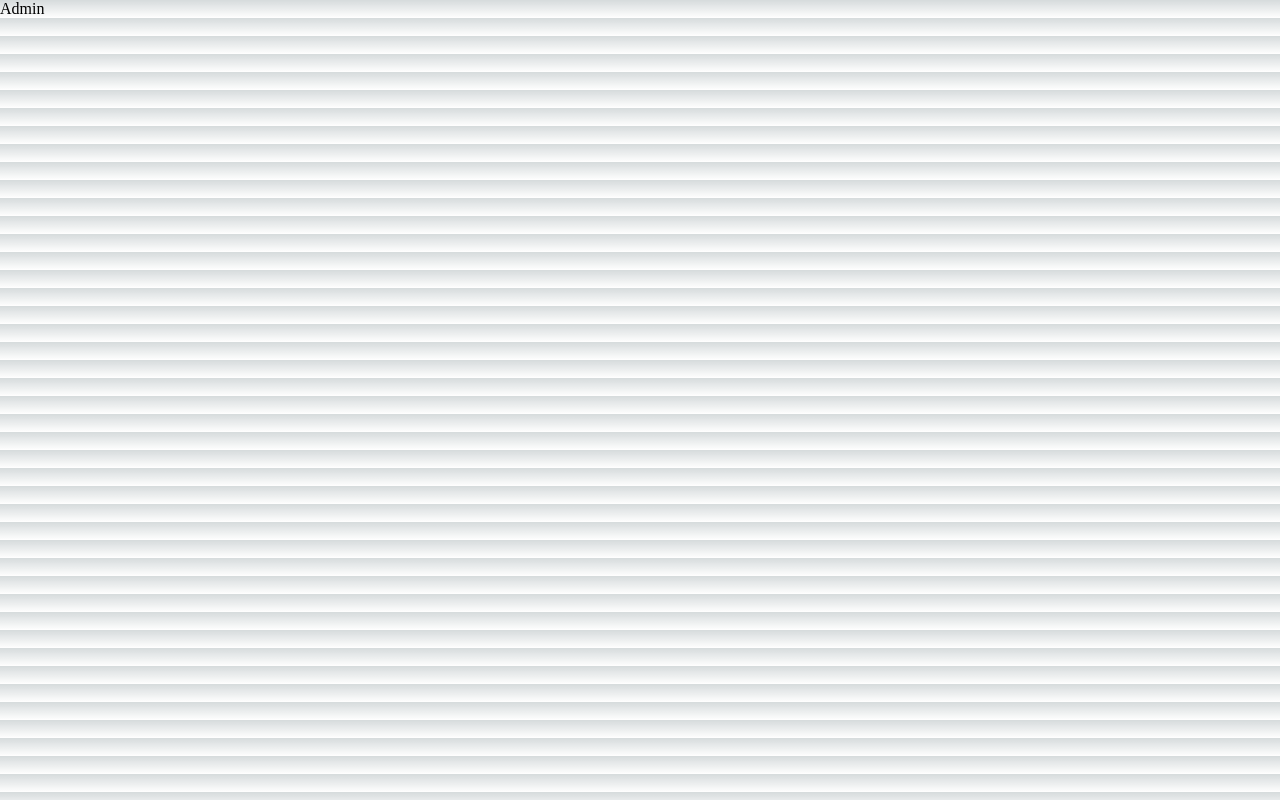
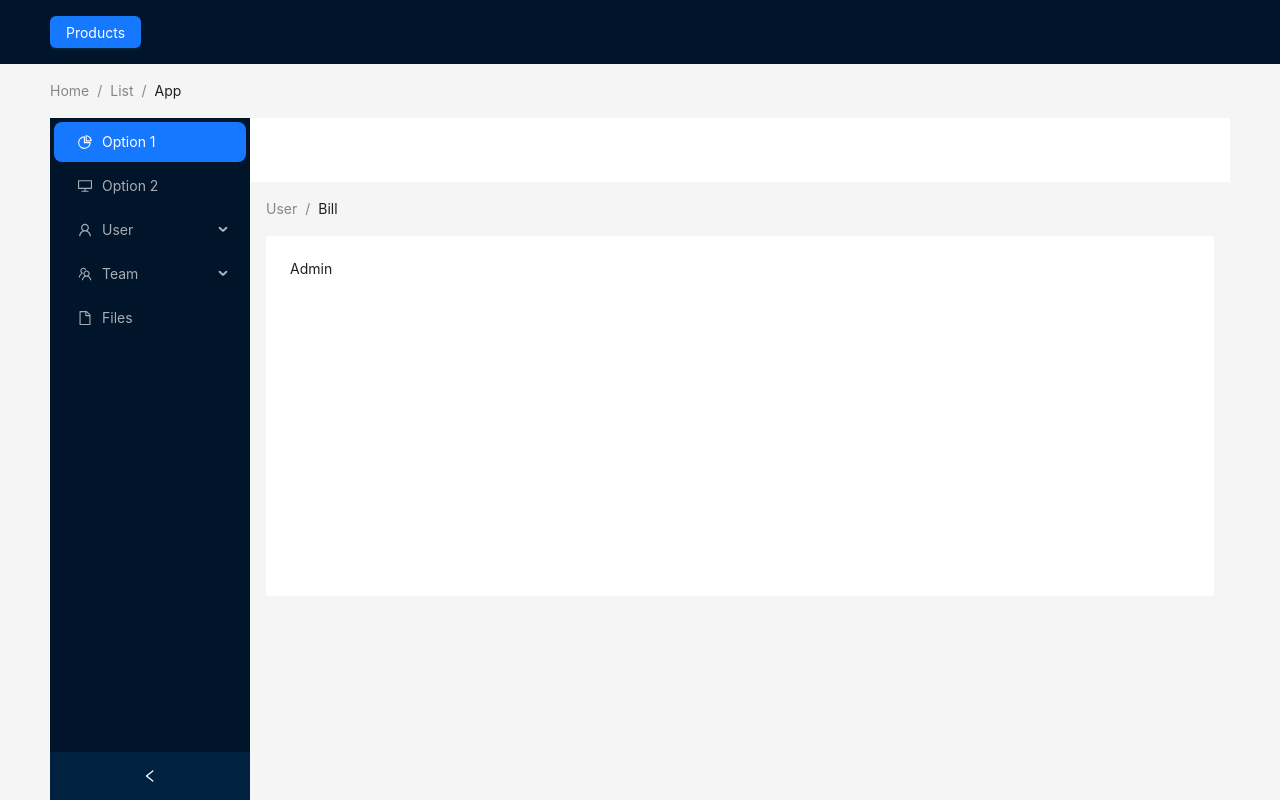
Before and after one commit to Arif6474/practice-nextjs, a Next.js app: page /admin in a window 1280 px wide. Shown: the top 800 px of the page. Built offline with nearby package versions, Linux system fonts and the light colour scheme.

Commit message:
nested route and added image

```diff
--- /dev/null
+++ b/src/components/Layouts/DashboardLayout.js
@@ -0,0 +1,91 @@
+import React, { useState } from "react";
+import {
+  DesktopOutlined,
+  FileOutlined,
+  PieChartOutlined,
+  TeamOutlined,
+  UserOutlined,
+} from "@ant-design/icons";
+import { Breadcrumb, Layout, Menu, theme } from "antd";
+const { Header, Content, Footer, Sider } = Layout;
+function getItem(label, key, icon, children) {
+  return {
+    key,
+    icon,
+    children,
+    label,
+  };
+}
+const items = [
+  getItem("Option 1", "1", <PieChartOutlined />),
+  getItem("Option 2", "2", <DesktopOutlined />),
+  getItem("User", "sub1", <UserOutlined />, [
+    getItem("Tom", "3"),
+    getItem("Bill", "4"),
+    getItem("Alex", "5"),
+  ]),
+  getItem("Team", "sub2", <TeamOutlined />, [
+    getItem("Team 1", "6"),
+    getItem("Team 2", "8"),
+  ]),
+  getItem("Files", "9", <FileOutlined />),
+];
+const DashboardLayout = ({children}) => {
+  const [collapsed, setCollapsed] = useState(false);
+  const {
+    token: { colorBgContainer },
+  } = theme.useToken();
+  return (
+    <Layout
+      style={{
+        minHeight: "100vh",
+      }}
+    >
+      <Sider
+        collapsible
+        collapsed={collapsed}
+        onCollapse={(value) => setCollapsed(value)}
+      >
+        <div className="demo-logo-vertical" />
+        <Menu
+          theme="dark"
+          defaultSelectedKeys={["1"]}
+          mode="inline"
+          items={items}
+        />
+      </Sider>
+      <Layout>
+        <Header
+          style={{
+            padding: 0,
+            background: colorBgContainer,
+          }}
+        />
+        <Content
+          style={{
+            margin: "0 16px",
+          }}
+        >
+          <Breadcrumb
+            style={{
+              margin: "16px 0",
+            }}
+          >
+            <Breadcrumb.Item>User</Breadcrumb.Item>
+            <Breadcrumb.Item>Bill</Breadcrumb.Item>
+          </Breadcrumb>
+          <div
+            style={{
+              padding: 24,
+              minHeight: 360,
+              background: colorBgContainer,
+            }}
+          >
+            {children}
+          </div>
+        </Content>
+      </Layout>
+    </Layout>
+  );
+};
+export default DashboardLayout;
--- a/src/pages/about.js
+++ b/src/pages/about.js
@@ -1,5 +1,5 @@
 import React from 'react'
-import RootLayout from '../../components/Layouts/RootLayout'
+import RootLayout from '@/components/Layouts/RootLayout'
 
 function AboutUs() {
   return (
--- a/src/pages/admin.js
+++ b/src/pages/admin.js
@@ -1,8 +1,16 @@
+import DashboardLayout from "@/components/Layouts/DashboardLayout";
+import RootLayout from "@/components/Layouts/RootLayout";
 
 function Admin() {
-  return (
-    <div>Admin</div>
-  )
+  return <div>Admin</div>;
 }
 
-export default Admin
+export default Admin;
+
+Admin.getLayout = function getLayout(page) {
+  return (
+    <RootLayout>
+      <DashboardLayout>{page}</DashboardLayout>
+    </RootLayout>
+  );
+};
```
Also changed, not shown: src/pages/album.js (added, +25 -0 lines), src/pages/dashboard.js (added, +16 -0 lines), src/pages/index.js (+13 -11 lines), src/components/Layouts/RootLayout.js (renamed from components/Layouts/RootLayout.js).
